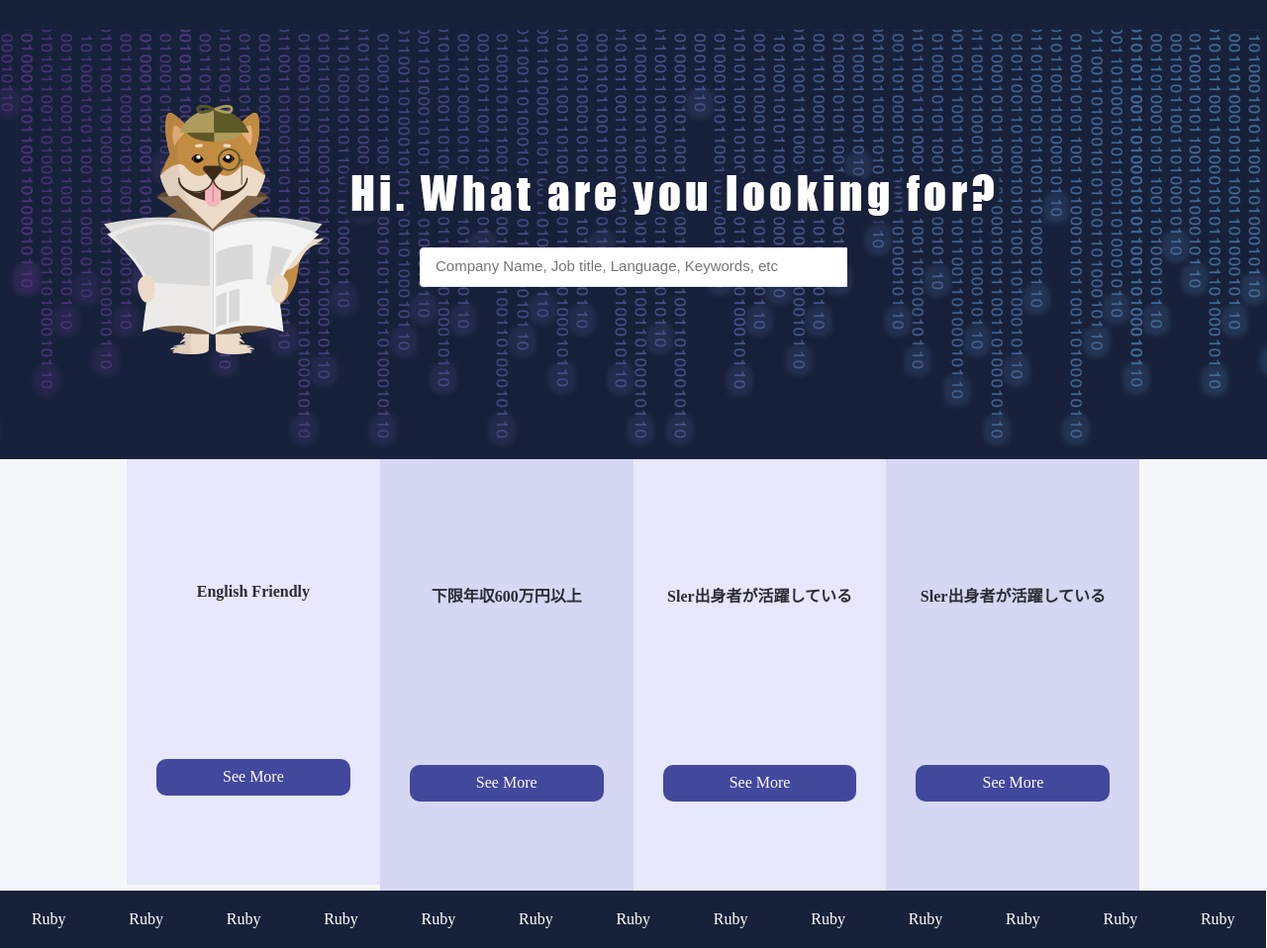
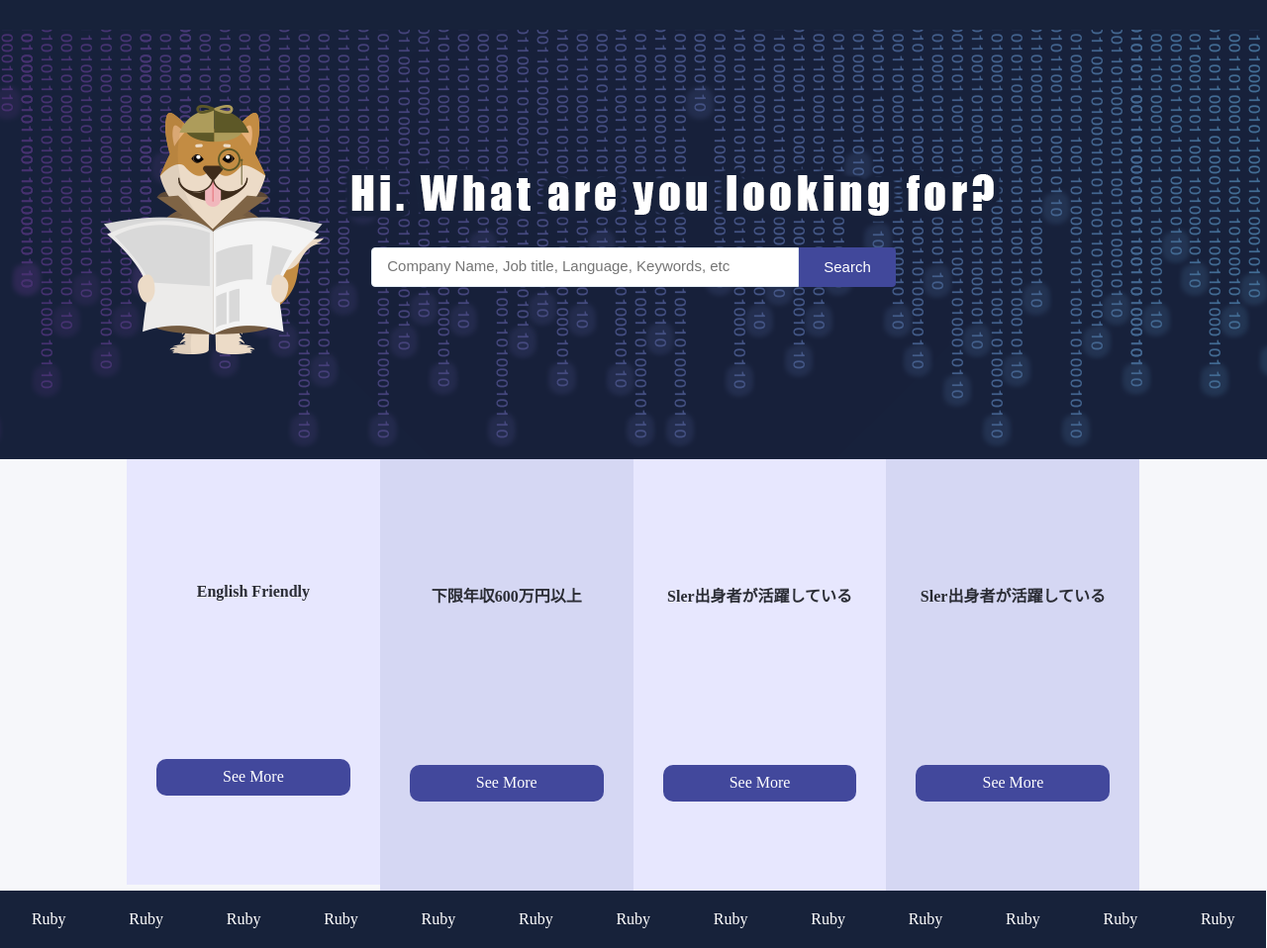
Before and after one commit to manami/manami.github.io, a plain HTML site: page index.html in a window 1280 px wide. Shown: the top 958 px of the page at 99% size. Drawn offline with Linux system fonts and the light colour scheme.

Commit message:
Revert "Delete button tag"
This reverts commit 224b2c9931feed14a4cfc2a6d647cdc2b5164f82.

```diff
--- a/index.html
+++ b/index.html
@@ -14,6 +14,7 @@
         <form id="" class="" method="">
           <div class="form-body">
             <input class="form-input" name="" type="" placeholder="Company Name, Job title, Language, Keywords, etc">
+            <button class="form-button" type="submit">Search</button>
           </div>
         </form>
       </div>
```
